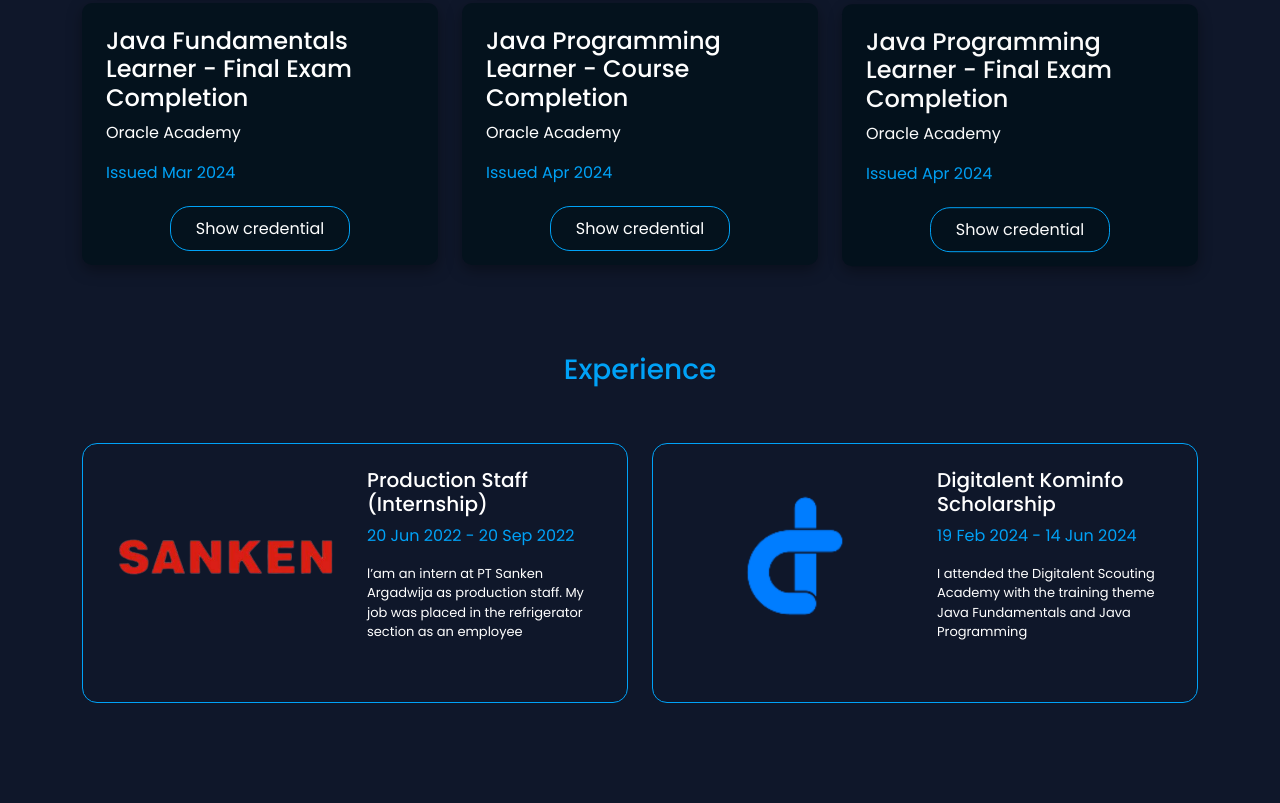
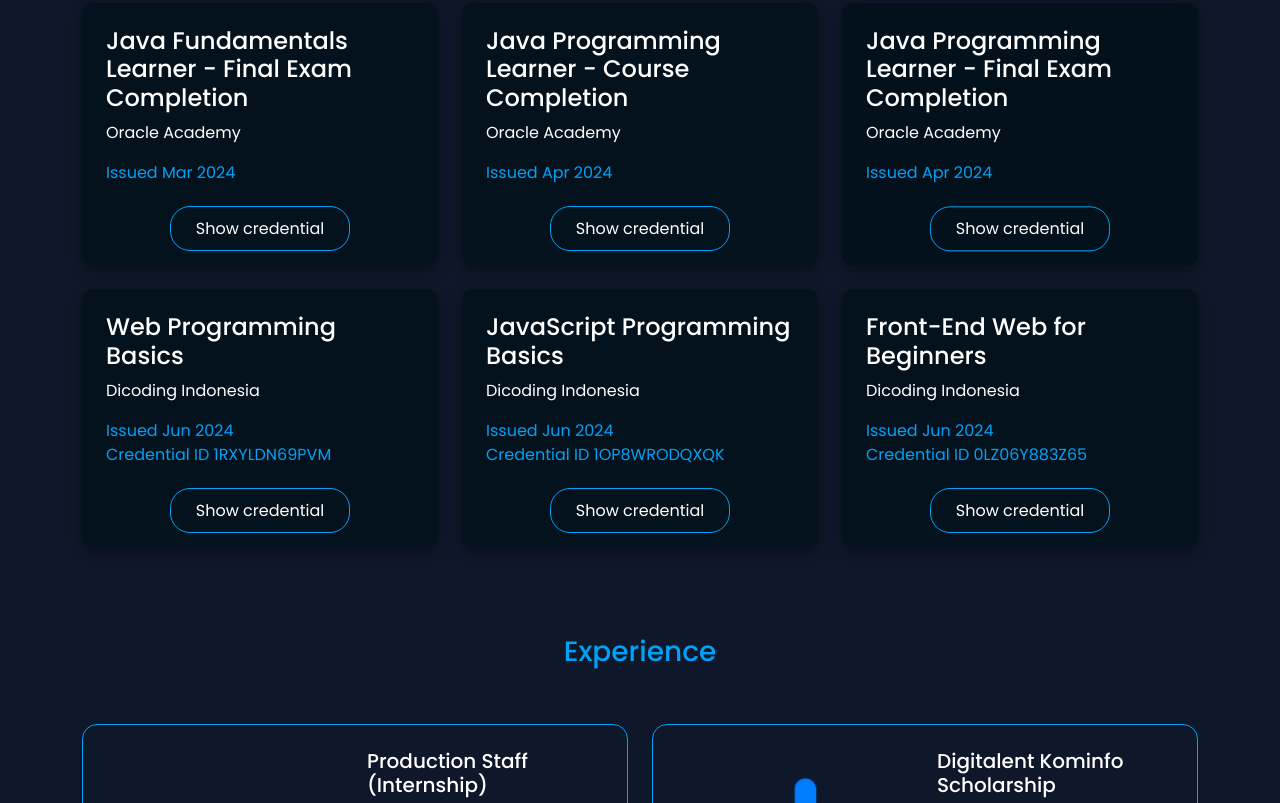
Before and after one commit to raamwhy/my-portfolio, a plain HTML site: page index.html in a window 1280 px wide. Shown: the part 2605-3408 px from the top of the page. Drawn offline with nearby package versions, Linux system fonts and the light colour scheme.

Commit message:
index.html

```diff
--- a/index.html
+++ b/index.html
@@ -409,6 +409,63 @@
             </div>
           </div>
         </div>
+        <div class="col-lg-4 mb-4" data-aos="fade-up" data-aos-duration="2000">
+          <div class="wrap_kartu h-100">
+            <div class="kartu1 h-100">
+              <div class="isi_kartu">
+                <div class="judul_kartu">
+                  <h4>Web Programming Basics</h4>
+                </div>
+                <div class="des_kartu">
+                  <p class="text" style="font-size: 16px;">Dicoding Indonesia</p>
+                  <p class="text" style="font-size: 16px; color: #00a2f7;">Issued Jun 2024 <br>Credential ID
+                    1RXYLDN69PVM</p>
+                </div>
+                <div class="tombol_kartu text-center">
+                  <a href="https://www.dicoding.com/certificates/1RXYLDN69PVM">Show credential</a>
+                </div>
+              </div>
+            </div>
+          </div>
+        </div>
+        <div class="col-lg-4 mb-4" data-aos="fade-up" data-aos-duration="2000">
+          <div class="wrap_kartu h-100">
+            <div class="kartu1 h-100">
+              <div class="isi_kartu">
+                <div class="judul_kartu">
+                  <h4>JavaScript Programming Basics</h4>
+                </div>
+                <div class="des_kartu">
+                  <p class="text" style="font-size: 16px;">Dicoding Indonesia</p>
+                  <p class="text" style="font-size: 16px; color: #00a2f7;">Issued Jun 2024 <br>Credential ID
+                    1OP8WRODQXQK</p>
+                </div>
+                <div class="tombol_kartu text-center">
+                  <a href="https://www.dicoding.com/certificates/1OP8WRODQXQK">Show credential</a>
+                </div>
+              </div>
+            </div>
+          </div>
+        </div>
+        <div class="col-lg-4 mb-4" data-aos="fade-up" data-aos-duration="2000">
+          <div class="wrap_kartu h-100">
+            <div class="kartu1 h-100">
+              <div class="isi_kartu">
+                <div class="judul_kartu">
+                  <h4>Front-End Web for Beginners</h4>
+                </div>
+                <div class="des_kartu">
+                  <p class="text" style="font-size: 16px;">Dicoding Indonesia</p>
+                  <p class="text" style="font-size: 16px; color: #00a2f7;">Issued Jun 2024 <br>Credential ID
+                    0LZ06Y883Z65</p>
+                </div>
+                <div class="tombol_kartu text-center">
+                  <a href="https://www.dicoding.com/certificates/0LZ06Y883Z65">Show credential</a>
+                </div>
+              </div>
+            </div>
+          </div>
+        </div>
 
       </div>
     </div>
```
